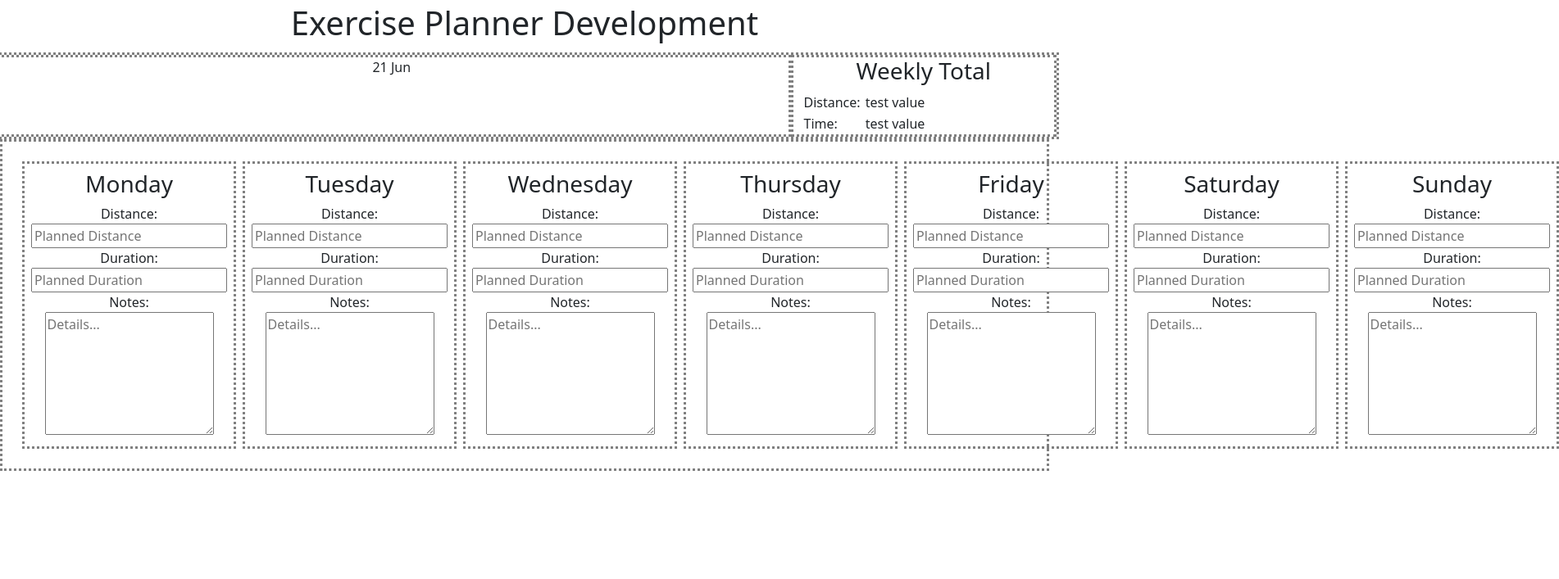
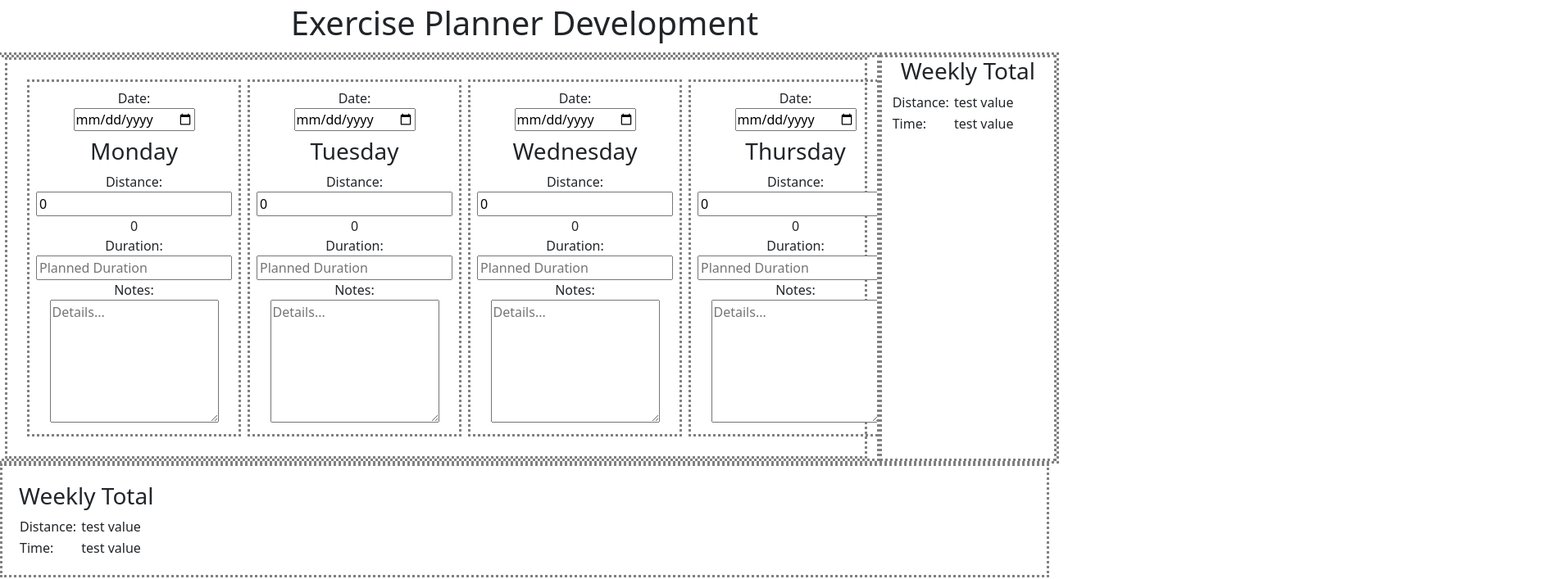
Before and after one commit to mistergavinn/exercise-planner-reactjs, a React (Create React App) app: page / in a window 1280 px wide. Shown: the top 707 px of the page at 82% size, 1902 px wide, since content can reach past the window. Built offline with nearby package versions, Linux system fonts and the light colour scheme.

Commit message:
distance state working

```diff
--- a/src/App.css
+++ /dev/null
@@ -1,3 +0,0 @@
-.App {
-  text-align: center;
-}
--- a/src/App.js
+++ b/src/App.js
@@ -1,7 +1,7 @@
-import './App.css';
+import './App.scss';
 import BuildingArea from './Components/BuildingArea';
-import DateDisplay from './Components/DateDisplayComponent';
-import WeeklyStatsDisplay from './Components/Displays/WeeklyStatsDisplay';
+import WeeklyStats from './Components/Displays/WeeklyStats';
+import WeekView from './Components/Displays/WeekView';
 
 
 function App() {
@@ -13,12 +13,12 @@ function App() {
         </h1>
       </header>
       <div className='row border-outline' >
-        <div className='container col-9 border-outline'>
-          <DateDisplay />
+        <div className='col-10 week-view-container border-outline'>
+          <WeekView />
 
         </div>
-        <div className='col-3 border-outline'>
-          <WeeklyStatsDisplay />
+        <div className='col-2 border-outline'>
+          <WeeklyStats />
         </div>
       </div>
       <BuildingArea />
--- /dev/null
+++ b/src/App.scss
@@ -0,0 +1,7 @@
+.App {
+    text-align: center;
+  }
+
+.week-view-container {
+    overflow: auto;
+}
--- a/src/Components/BuildingArea.jsx
+++ b/src/Components/BuildingArea.jsx
@@ -1,27 +1,25 @@
 import React, { Component } from 'react';
-import DayView from './Displays/DayView';
+import WeeklyStats from './Displays/WeeklyStats';
 
 import './BuildingArea.scss';
 
+const current = new Date();
+const month = current.toLocaleString('en-US', { month: 'short'});
+let date = current.getDate();
+let dateMonth = `${date} ${month}`;
+let fullDay = current.toLocaleString('en-US', {weekday: 'long'});
+
 class BuildingArea extends Component {
     state = {
-        dayViews: [
-            { id: 1, day: 'Monday'},
-            { id: 2, day: 'Tuesday'},
-            { id: 3, day: 'Wednesday'},
-            { id: 4, day: 'Thursday'},
-            { id: 5, day: 'Friday'},
-            { id: 6, day: 'Saturday'},
-            { id: 7, day: 'Sunday'}
-        ]
+
      }
     render() {
         return (
             <div className="border-outline ">
                 <div className='test-area'>
-                    {this.state.dayViews.map(dayView =>
-                    <DayView key={dayView.id} day={dayView.day} selected={true}/>)}
+                   <WeeklyStats />
                 </div>
+
             </div>
         );
     }
--- a/src/Components/Displays/DayView.jsx
+++ b/src/Components/Displays/DayView.jsx
@@ -1,4 +1,5 @@
 import React, { Component } from 'react';
+import InputDate from '../Inputs/InputDate';
 import InputDistance from '../Inputs/InputDistance';
 import InputDuration from '../Inputs/InputDuration';
 import InputNotes from '../Inputs/InputNotes';
@@ -7,14 +8,20 @@ import "./DayView.scss";
 
 class DayView extends Component {
     state = {
-        day: this.props.day
+
      }
+
     render() {
+        console.log('dayview props',this.props);
         return (
             <div className='border-outline view-container'>
                 <div>
-                    <h3>{this.state.day}</h3>
-                    <InputDistance />
+                    <InputDate />
+                    <h2>{this.props.month}</h2>
+                    <h3>{this.props.day}</h3>
+                    <InputDistance
+                        distance={this.props.distance}
+                        onDistChange={(distance) => this.props.onDistChange(this.props.id,distance)}/>
                     <InputDuration />
                     <InputNotes />
                 </div>
--- /dev/null
+++ b/src/Components/Displays/WeekView.jsx
@@ -0,0 +1,41 @@
+import React, { Component } from 'react';
+import DayView from './DayView';
+
+class WeekView extends Component {
+    state = {
+        dayViews: [
+            { id: 1, day: 'Monday', adddate: 0, distance: 0},
+            { id: 2, day: 'Tuesday', adddate: 1, distance: 0},
+            { id: 3, day: 'Wednesday', adddate: 2, distance: 0},
+            { id: 4, day: 'Thursday', adddate: 3, distance: 0},
+            { id: 5, day: 'Friday', adddate: 4, distance: 0},
+            { id: 6, day: 'Saturday', adddate: 5, distance: 0},
+            { id: 7, day: 'Sunday', adddate: 6, distance: 0}
+        ]
+     }
+
+     handleDistChange = (dayId, distance) => {
+        const dayViews = [...this.state.dayViews];
+        const index2 = dayViews.map(c => c.id).indexOf(dayId);
+        dayViews[index2].distance = distance;
+        this.setState({dayViews});
+     }
+
+    render() {
+        return (
+            <div className="border-outline ">
+                <div className='test-area'>
+                    {this.state.dayViews.map(dayView =>
+                    <DayView key={dayView.id}
+                    day={dayView.day}
+                    distance={dayView.distance}
+                    id={dayView.id}
+                    onDistChange ={this.handleDistChange}
+                    />)}
+                </div>
+            </div>
+        );
+    }
+}
+
+export default WeekView;
--- a/src/Components/Displays/WeeklyStatsDisplay.jsx
+++ b/src/Components/Displays/WeeklyStats.jsx
@@ -1,7 +1,6 @@
 import React, { Component } from 'react';
-import './WeeklyStatsDisplay.scss';
 
-class WeeklyStatsDisplay extends Component {
+class WeeklyStats extends Component {
     state = {  }
     render() {
         return (
@@ -25,4 +24,4 @@ class WeeklyStatsDisplay extends Component {
     }
 }
 
-export default WeeklyStatsDisplay;
+export default WeeklyStats;
--- /dev/null
+++ b/src/Components/Inputs/InputDate.jsx
@@ -0,0 +1,28 @@
+import React, { Component } from 'react';
+
+class InputDate extends Component {
+    state = {
+        date:''
+     }
+
+     handleChange = (e) => {
+        this.setState({ date: e.target.value})
+    }
+
+    render() {
+        return (
+            <div className=''>
+            <form>
+                <span className=''>Date:</span><br/>
+                <input type='date'
+                value={this.state.date}
+                placeholder=''
+                onChange={this.handleChange} />
+            </form>
+            <span>{this.state.date}</span>
+            </div>
+        );
+    }
+}
+
+export default InputDate;
--- a/src/Components/Inputs/InputDistance.jsx
+++ b/src/Components/Inputs/InputDistance.jsx
@@ -1,18 +1,21 @@
 import React, { Component } from 'react';
 
 class InputDistance extends Component {
-    state = { distance: ''}
+    state = { distance: this.props.distance}
 
     handleChange =(e) => {
-        this.setState({ distance: e.target.value})
+        this.setState({ distance: e.target.value});
+        this.props.onDistChange(e.target.value);
     }
 
     render() {
+        console.log("Input distance", this.state.distance);
         return (
             <div className=''>
             <form>
                 <span className=''>Distance:</span><br/>
                 <input type='text'
+                defaultValue={this.props.distance}
                 value={this.state.distance}
                 placeholder='Planned Distance'
                 onChange={this.handleChange} />
```
Also changed, not shown: src/Components/DayDisplayComponent.jsx (deleted, +0 -34 lines), src/Components/DayDisplayComponent.scss (deleted), src/Components/Displays/WeeklyStatsDisplay.scss (deleted).
